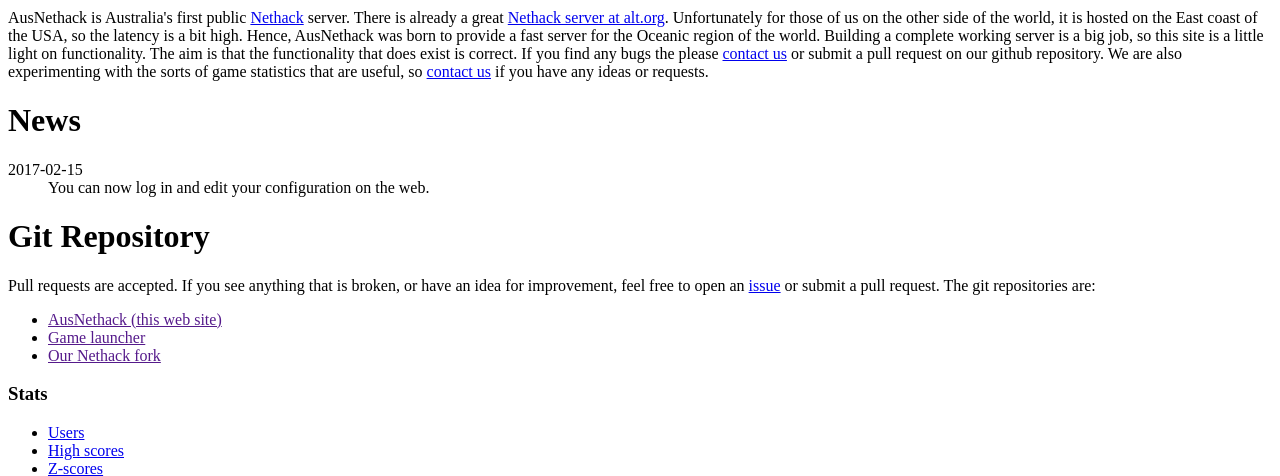
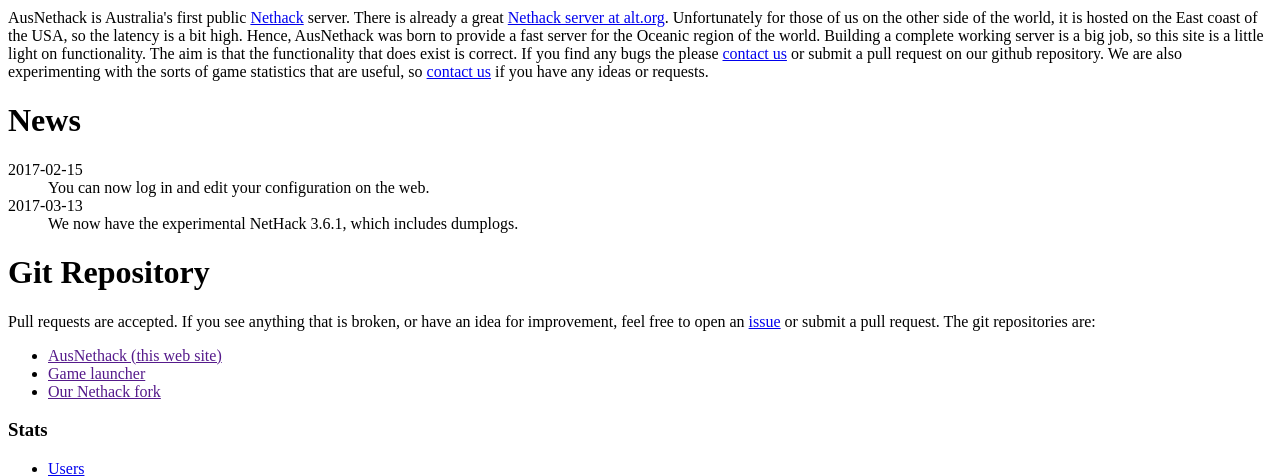
Before and after one commit to jarro2783/ausnethack, a Python web app: template site/templates/index.html in a window 1280 px wide. Shown: the part 294-770 px from the top of the page. Run offline with Jinja, Linux system fonts and the light colour scheme; the template is opened without the code that fills it, so the values that code supplies are empty.

Commit message:
dumplogs news

```diff
--- a/site/templates/index.html
+++ b/site/templates/index.html
@@ -43,6 +43,9 @@ so {% include "contact_us.html" %} if you have any ideas or requests.
 <dl class="news">
   <dt>2017-02-15</dt>
   <dd>You can now log in and edit your configuration on the web.</dd>
+
+  <dt>2017-03-13</dt>
+  <dd>We now have the experimental NetHack 3.6.1, which includes dumplogs.</dd>
 </dl>
 
 <h1>Git Repository</h1>
```
